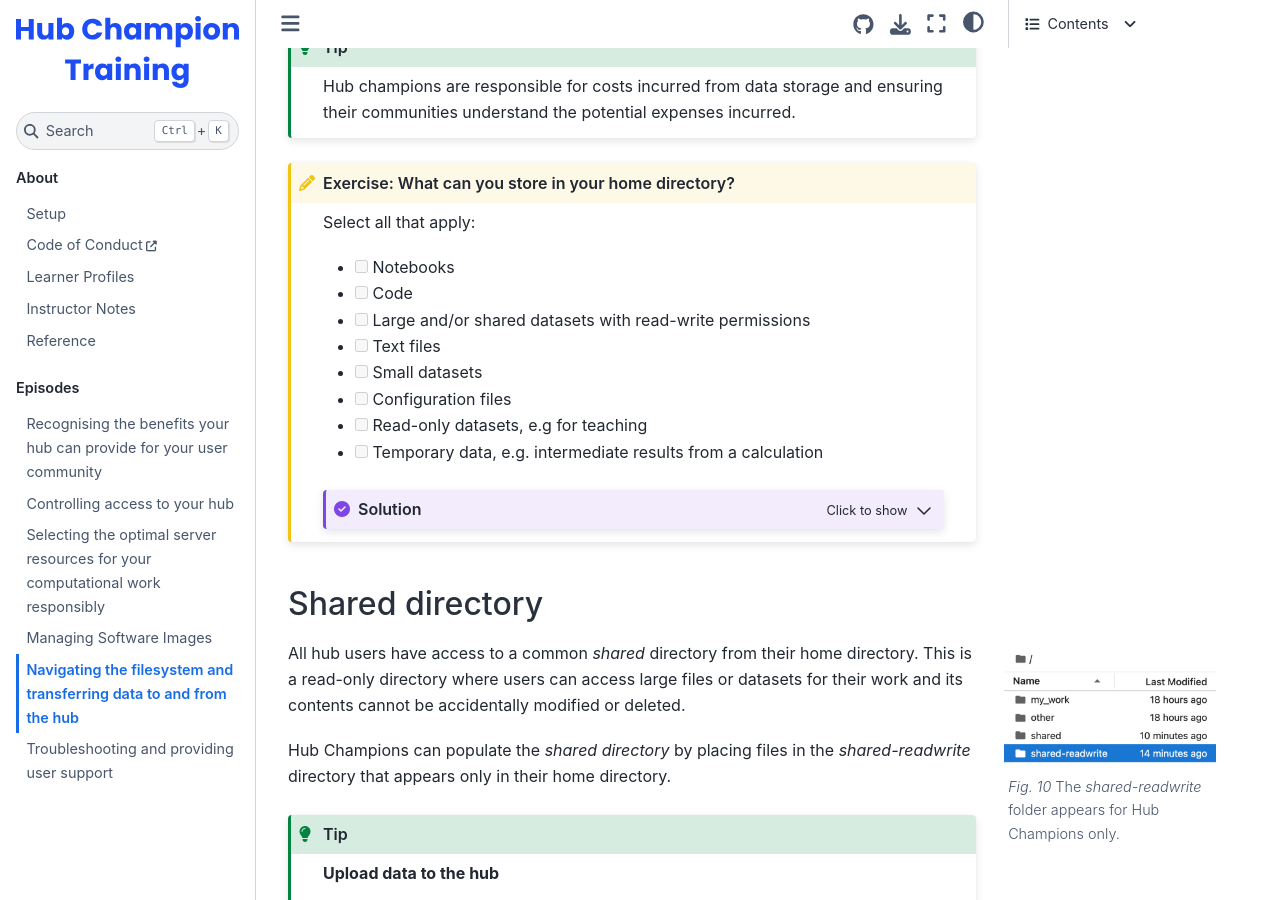
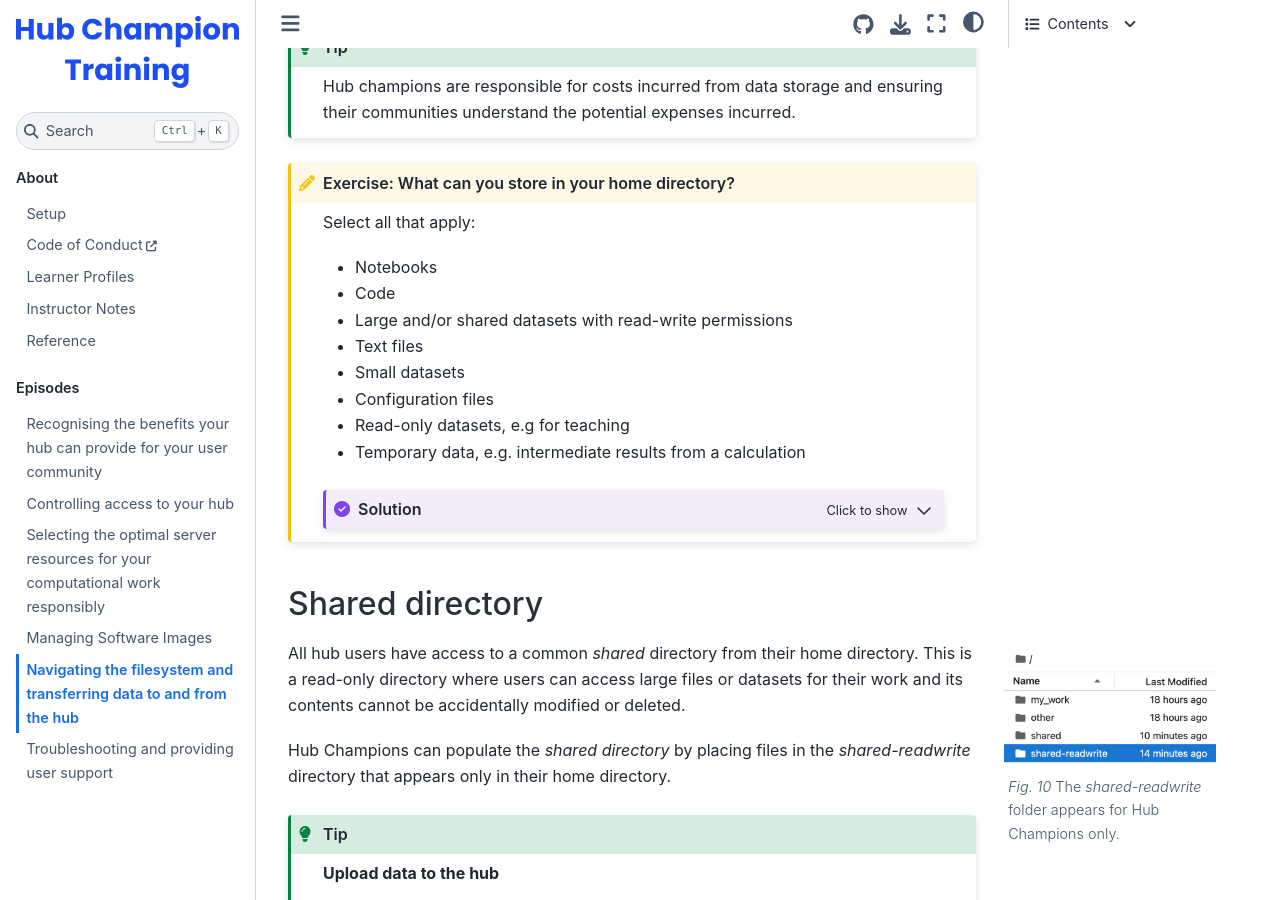
Before and after one commit to czi-catalystproject/hub-champion-training, a Jupyter Book: the page built from episodes/transfer_data.md, in a window 1280 px wide and 900 px high, scrolled down 2222 px. Built offline with Jupyter Book 1.0.4 settings and Sphinx 7.4.7 and the Sphinx Book theme 1.1.4, drawn with Linux system fonts in a browser that asks for light colours.

```diff
--- a/episodes/transfer_data.md
+++ b/episodes/transfer_data.md
@@ -71,26 +71,26 @@ Hub champions are responsible for costs incurred from data storage and ensuring
 
 Select all that apply:
 
-- [ ] Notebooks
-- [ ] Code
-- [ ] Large and/or shared datasets with read-write permissions
-- [ ] Text files
-- [ ] Small datasets
-- [ ] Configuration files
-- [ ] Read-only datasets, e.g for teaching
-- [ ] Temporary data, e.g. intermediate results from a calculation
+- Notebooks
+- Code
+- Large and/or shared datasets with read-write permissions
+- Text files
+- Small datasets
+- Configuration files
+- Read-only datasets, e.g for teaching
+- Temporary data, e.g. intermediate results from a calculation
 
 :::{admonition} Solution
 :class: solution, dropdown
 
-- [x] Notebooks
-- [x] Code
-- [ ] Large and/or shared datasets with read-write permissions – *consider using Cloud Object Storage or other cloud-native storage solutions*
-- [x] Text files
-- [x] Small datasets
-- [x] Configuration files
-- [ ] Read-only datasets, e.g for teaching – *consider placing these files in the `~/shared` directory*
-- [ ] Temporary data, e.g. intermediate results from a calculation – *consider using the `/tmp` directory*
+- ✅ Notebooks
+- ✅ Code
+- ❌ Large and/or shared datasets with read-write permissions – *consider using Cloud Object Storage or other cloud-native storage solutions*
+- ✅ Text files
+- ✅ Small datasets
+- ✅ Configuration files
+- ❌ Read-only datasets, e.g for teaching – *consider placing these files in the `~/shared` directory*
+- ❌ Temporary data, e.g. intermediate results from a calculation – *consider using the `/tmp` directory*
 
 :::
 
```
